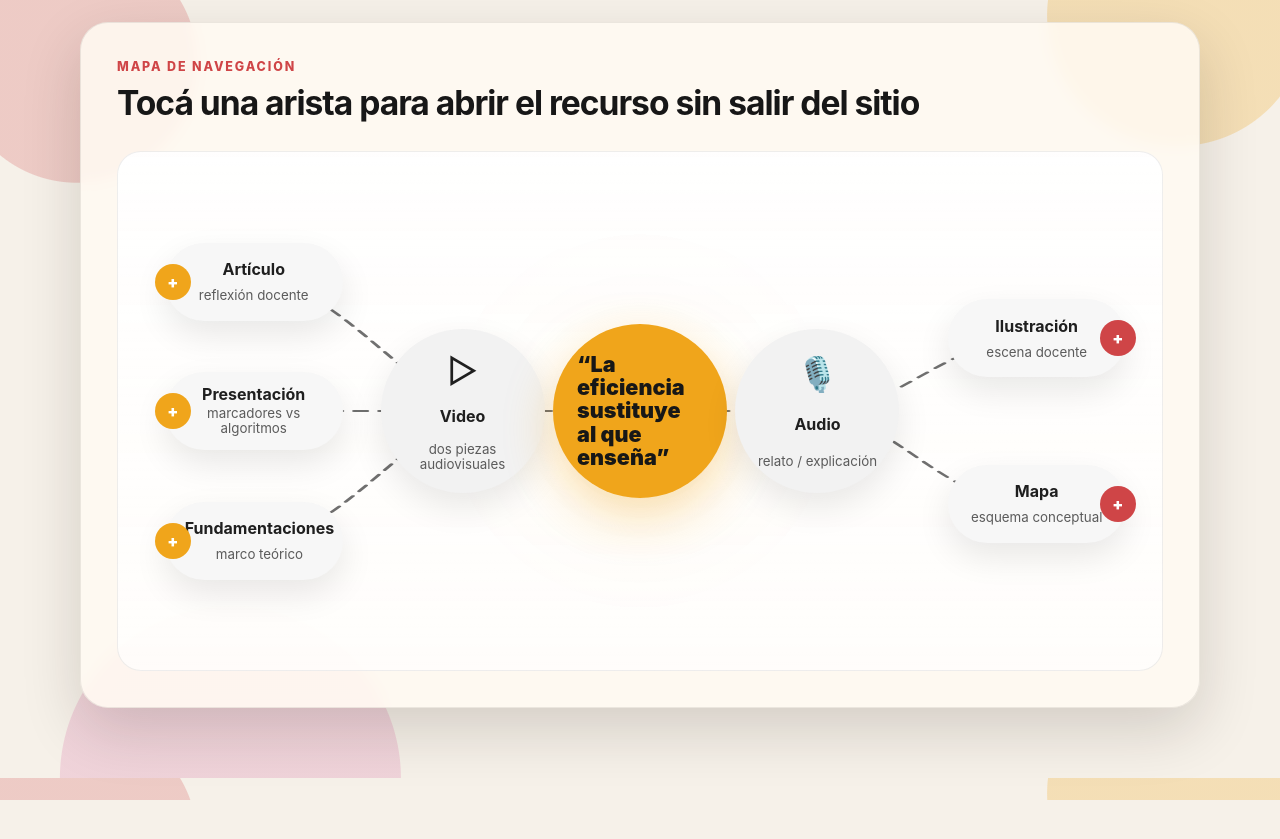
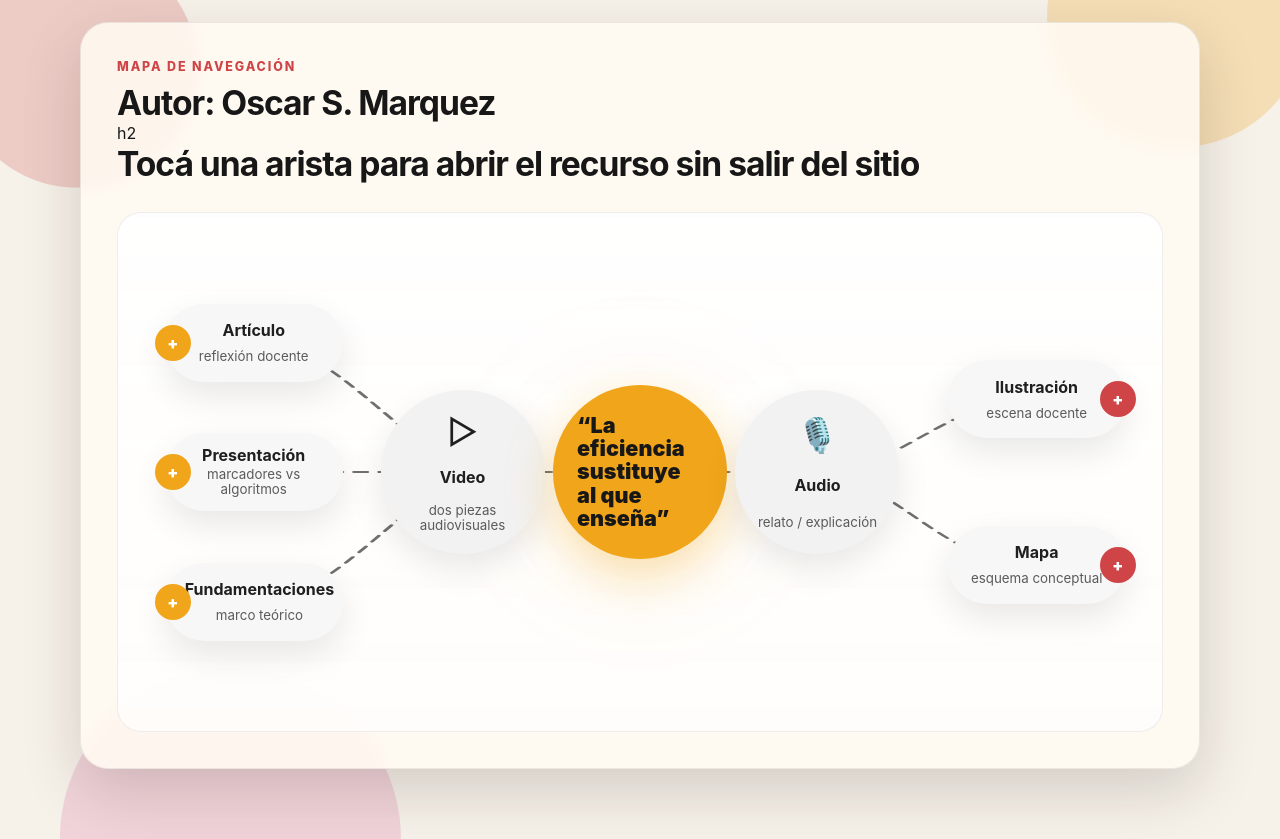
Before and after one commit to profermarquez/rizoma, a plain HTML site: page index.html in a window 1280 px wide. Before the commit the page ends 800 px from the top, so only its background shows below. Drawn offline with Linux system fonts and the light colour scheme.

Commit message:
Add author name to navigation map section

```diff
--- a/index.html
+++ b/index.html
@@ -13,6 +13,7 @@
     <section class="rizoma-card" aria-labelledby="rizoma-title">
       <div class="section-heading">
         <p class="eyebrow">Mapa de navegación</p>
+        <h2>Autor: Oscar S. Marquez</h2>h2
         <h2 id="rizoma-title">Tocá una arista para abrir el recurso sin salir del sitio</h2>
       </div>
 
```
